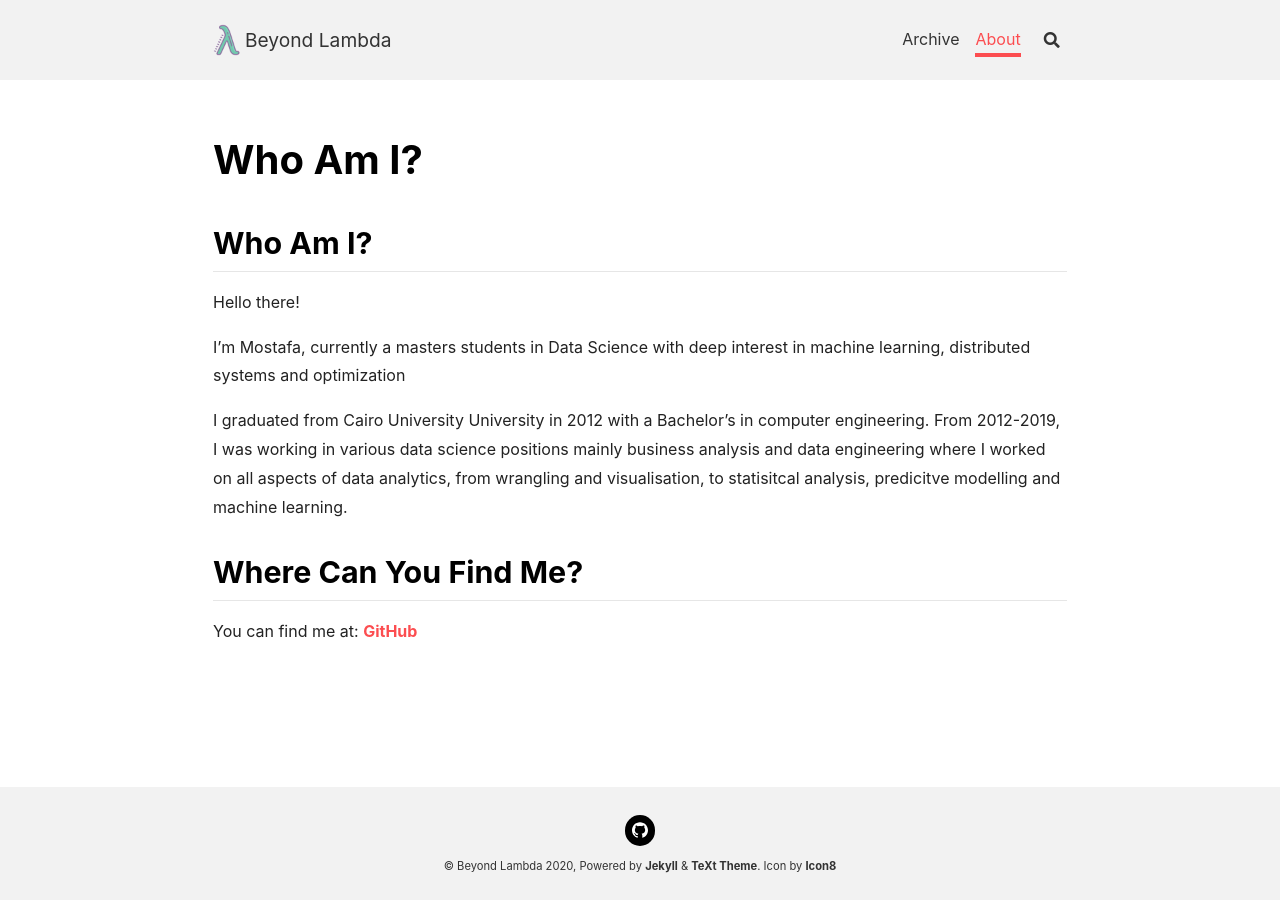
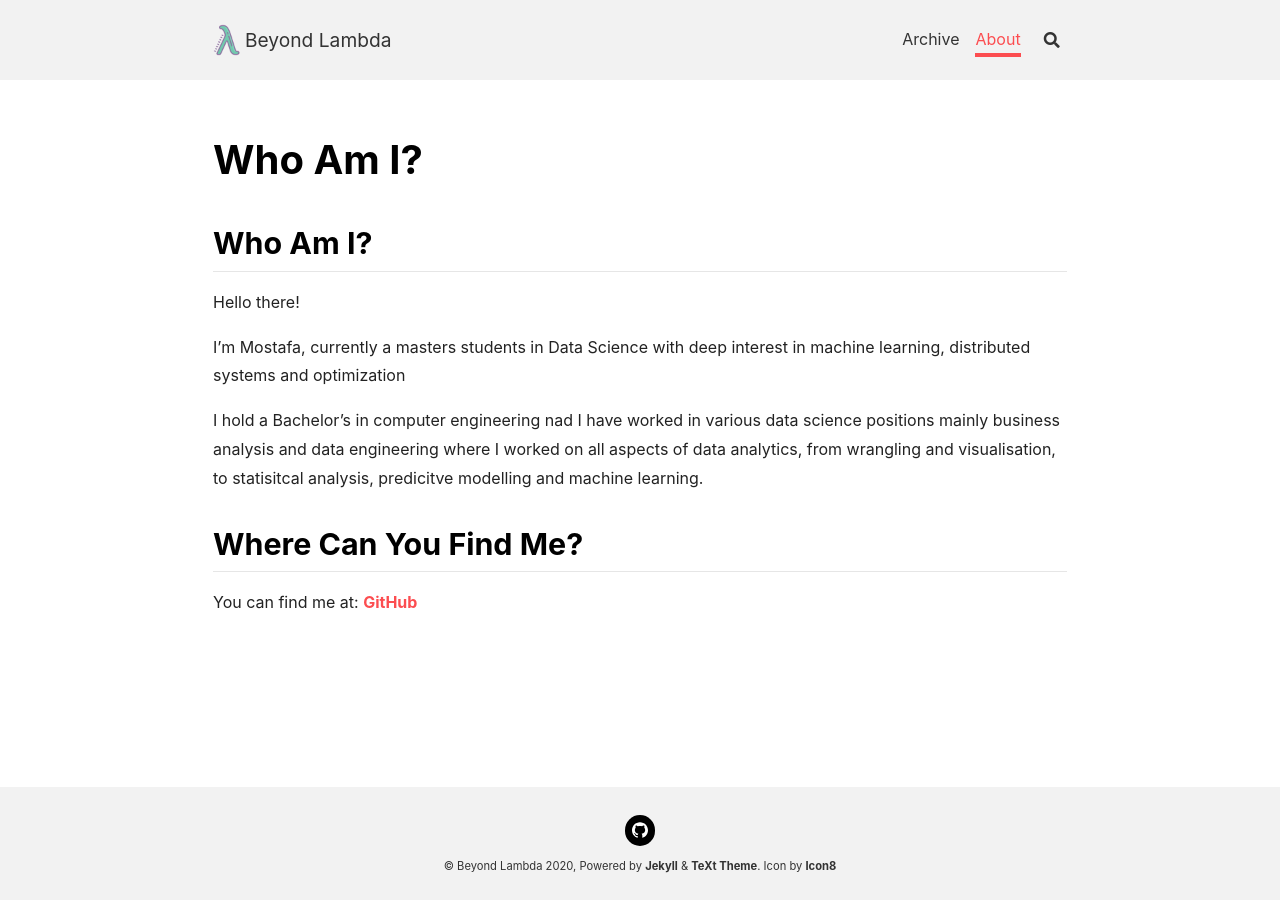
Before and after one commit to MostafaEissa/MostafaEissa.github.io, a Jekyll site: the page built from about.md, in a window 1280 px wide. Built offline with Jekyll 4.4.1, drawn with Linux system fonts in a browser that asks for light colours; nearby versions of some CDN libraries; our own code applies the rules of GitHub Pages for plain Markdown files.

Commit message:
Update about.md

```diff
--- a/about.md
+++ b/about.md
@@ -17,7 +17,7 @@ Hello there!
 
 I'm Mostafa, currently a masters students in Data Science with deep interest in machine learning, distributed systems and optimization
 
-I graduated from Cairo University  University in 2012 with a Bachelor's in computer engineering. From 2012-2019, I was working in various data science positions mainly business analysis and data engineering where I worked on all aspects of data analytics, from wrangling and visualisation, to statisitcal analysis, predicitve modelling and machine learning.
+I hold a Bachelor's in computer engineering nad I have worked in various data science positions mainly business analysis and data engineering where I worked on all aspects of data analytics, from wrangling and visualisation, to statisitcal analysis, predicitve modelling and machine learning.
 
 ## Where Can You Find Me?
 
```
